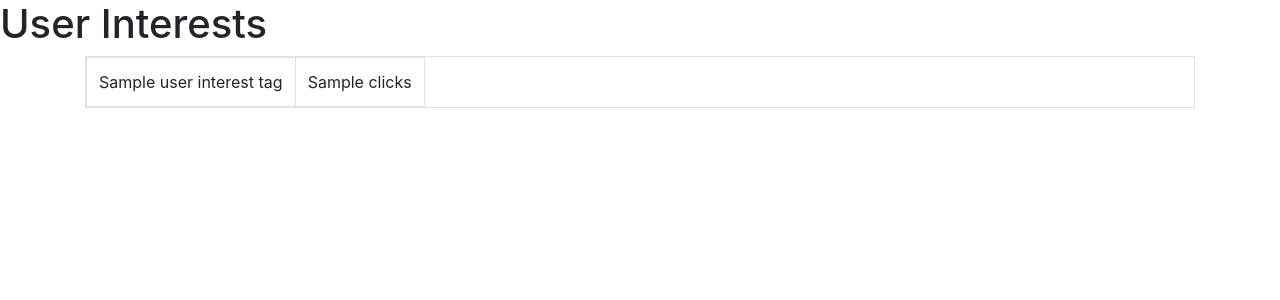
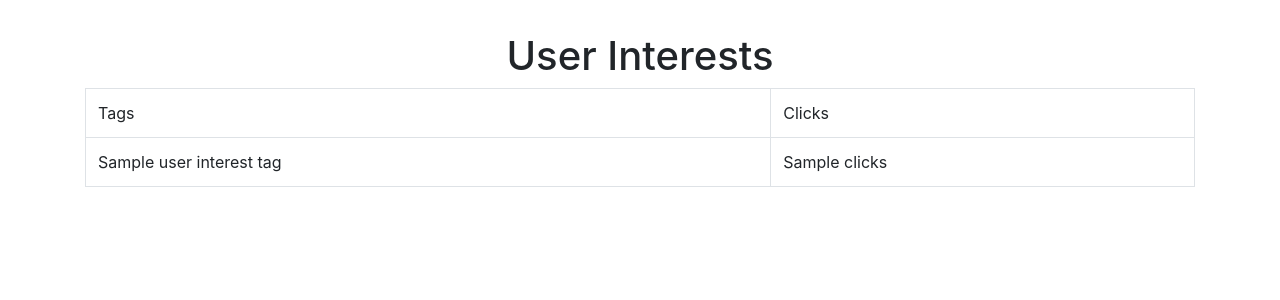
Before and after one commit to sankethire/MusicRecommender, a Flask app: page /profile/interests in a window 1280 px wide. Shown: the part 124-424 px from the top of the page. Run offline with Flask 2, Linux system fonts and the light colour scheme; a database or web service that is not in the repository returns one stand-in record (values such as "Sample title"); some libraries are stand-ins or nearby versions.

Commit message:
alignment in profile buttons, recent tracks and user interests

```diff
--- a/website/templates/user_interests.html
+++ b/website/templates/user_interests.html
@@ -1,11 +1,18 @@
 {% extends "base.html" %}
 {% block content %}
 
+<div class="container" style="padding-top: 2rem;">
 
-<h1>User Interests</h1>
+	<center>
+		<h1>User Interests</h1>
+	</center>
 
-<div class="container">
-	<table class="table table-bordered table-responsive">
+{% if interests %}
+	<table class="table table-bordered">
+		<tr>
+			<td>Tags</td>
+			<td>Clicks</td>
+		</tr>
 		{% for interest in interests %}
 		<tr>
 			<td>
@@ -17,6 +24,7 @@
 		</tr>
 		{% endfor %}
 	</table>
+	{% endif %}
 </div>
 
 {% endblock %}
```
Also changed, not shown: website/templates/profile.html (+15 -1 lines), website/templates/recent_tracks.html (+11 -3 lines).
